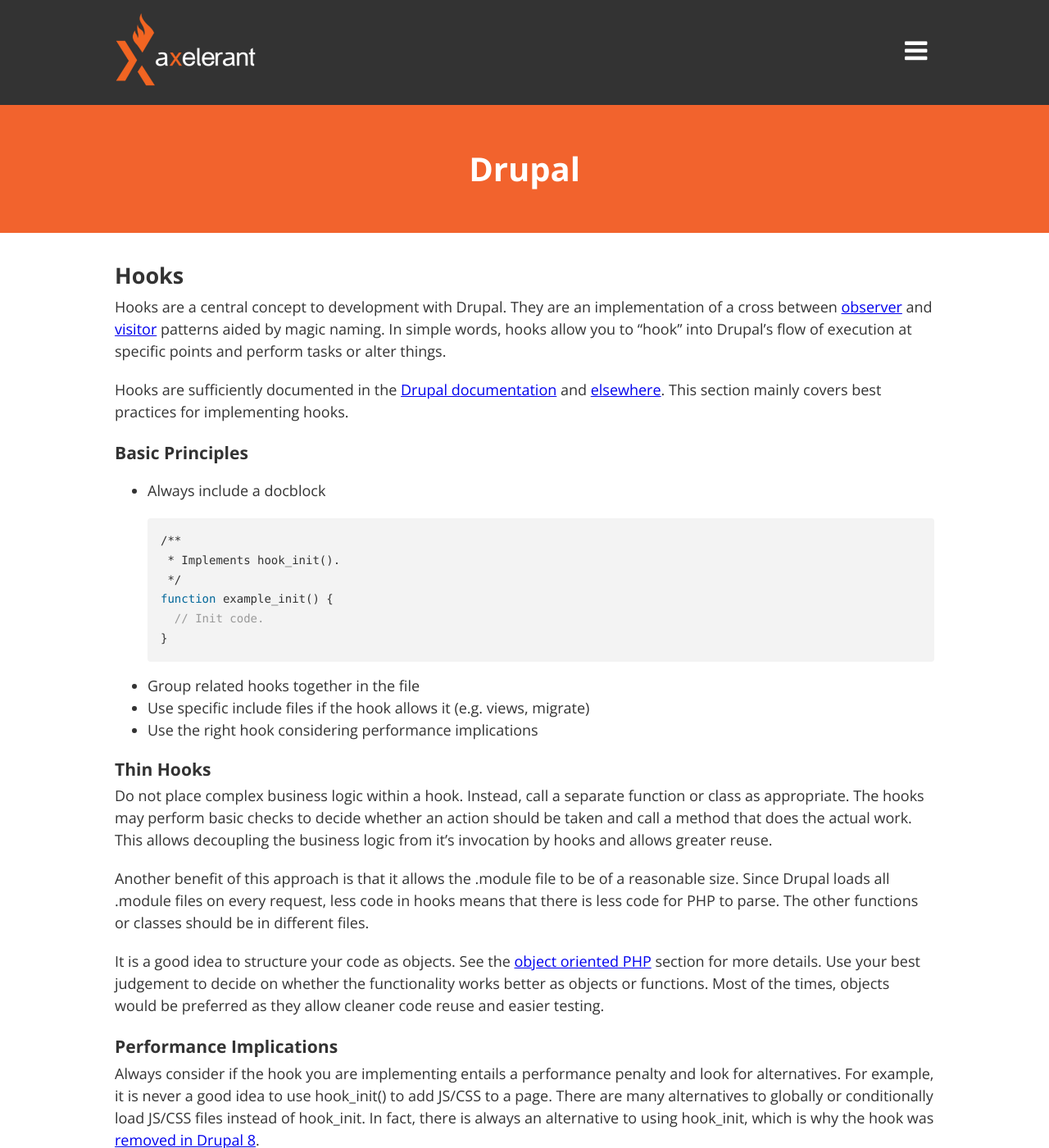
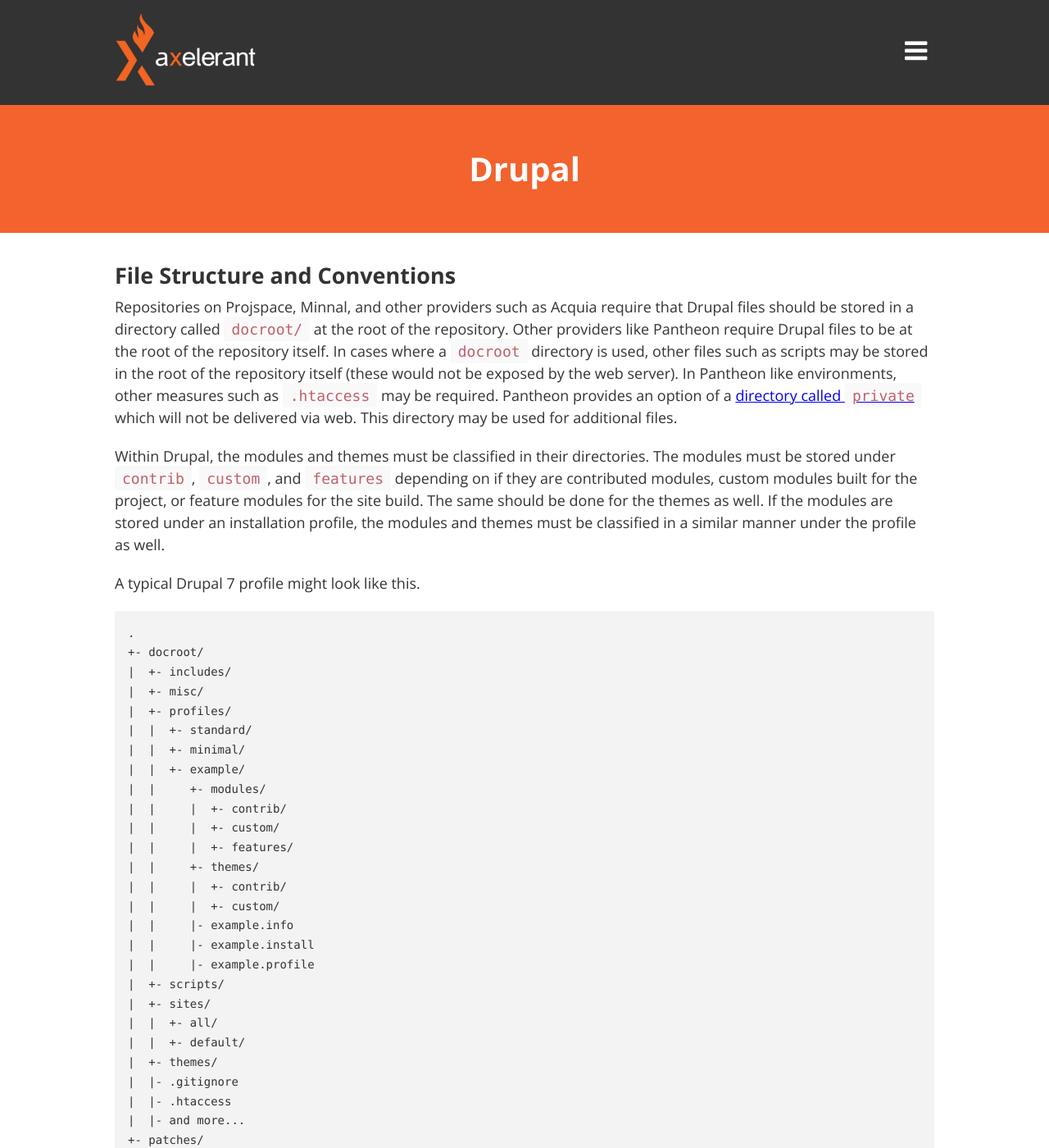
Before and after one commit to axelerant/engineering, a Jekyll site: the page built from drupal.md, in a window 1280 px wide and 1400 px high. Shown: the whole window at 82% size. Built offline with Jekyll 4.4.1, drawn with Linux system fonts in a browser that asks for light colours; some of the changed text lies outside the part shown.

Commit message:
Add Drupal best practices documentation

```diff
--- a/drupal.md
+++ b/drupal.md
@@ -5,12 +5,61 @@
 weight: 5
 parent: Back-end
 subnav:
+  - File Structure and Conventions
+  - Site Building
+  - Writing Modules
   - Hooks
-  - File Structure and Conventions
-  - Writing modules
   - Symfony components
   - Automated Tests Simpletest, PHPUnit
 ---
+
+## File Structure and Conventions
+
+Repositories on Projspace, Minnal, and other providers such as Acquia require that Drupal files should be stored in a directory called `docroot/` at the root of the repository. Other providers like Pantheon require Drupal files to be at the root of the repository itself. In cases where a `docroot` directory is used, other files such as scripts may be stored in the root of the repository itself (these would not be exposed by the web server). In Pantheon like environments, other measures such as `.htaccess` may be required. Pantheon provides an option of a [directory called `private`](https://pantheon.io/docs/articles/sites/private-files/#storing-private-keys-and-certs) which will not be delivered via web. This directory may be used for additional files.
+
+Within Drupal, the modules and themes must be classified in their directories. The modules must be stored under `contrib`, `custom`, and `features` depending on if they are contributed modules, custom modules built for the project, or feature modules for the site build. The same should be done for the themes as well. If the modules are stored under an installation profile, the modules and themes must be classified in a similar manner under the profile as well.
+
+A typical Drupal 7 profile might look like this.
+
+~~~
+.
++- docroot/
+|  +- includes/
+|  +- misc/
+|  +- profiles/
+|  |  +- standard/
+|  |  +- minimal/
+|  |  +- example/
+|  |     +- modules/
+|  |     |  +- contrib/
+|  |     |  +- custom/
+|  |     |  +- features/
+|  |     +- themes/
+|  |     |  +- contrib/
+|  |     |  +- custom/
+|  |     |- example.info
+|  |     |- example.install
+|  |     |- example.profile
+|  +- scripts/
+|  +- sites/
+|  |  +- all/
+|  |  +- default/
+|  +- themes/
+|  |- .gitignore
+|  |- .htaccess
+|  |- and more...
++- patches/
++- scripts/
+|- .gitignore
+~~~
+
+## Site Building
+
+All configuration on a Drupal website should be built as logical features. These features should be split in logical feature modules all stored in `custom` directory or a `features` directory.
+
+## Writing Modules
+
+Any custom modules that are required should be stored in the `custom` directory within the `modules` directory. The modules must follow proper namespacing to avoid conflicts. A simple way to namespace this would be to prefix the project name, e.g. `example_custom_name`. The code in the module should follow proper [code conventions for Drupal code](https://www.drupal.org/coding-standards).
 
 ## Hooks
 
@@ -24,10 +73,11 @@
 
   ~~~php
   /**
-   * Implements hook_init().
+   * Implements hook_menu().
    */
-  function example_init() {
-    // Init code.
+  function example_menu() {
+    $menu = [/* Build menu */];
+    return $menu;
   }
   ~~~
 * Group related hooks together in the file
```
